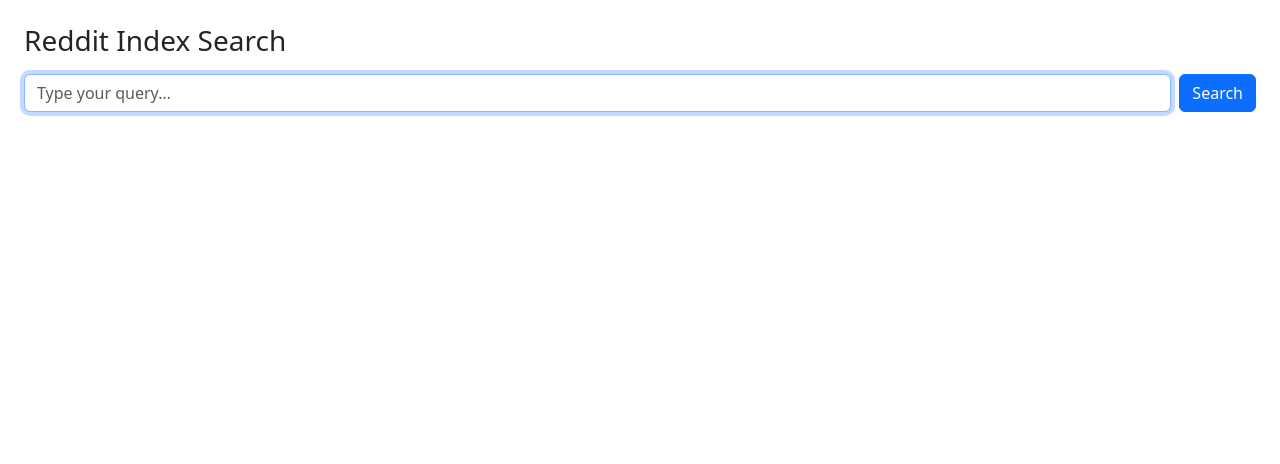
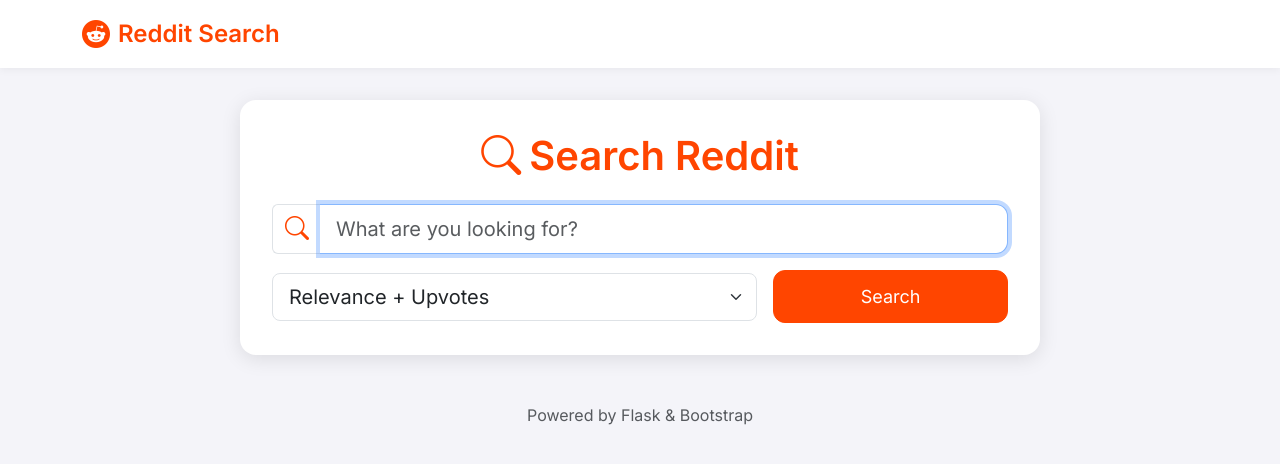
Before and after one commit to jewynny/WebCrawler, a Flask app: page / in a window 1280 px wide. Shown: the top 464 px of the page. Run offline with Flask 3, Linux system fonts and the light colour scheme.

Commit message:
Updated web UI

```diff
--- a/RedditCrawler/indexing/indexer.py
+++ b/RedditCrawler/indexing/indexer.py
@@ -26,9 +26,12 @@
 
 
                         doc.add(StringField("id", post.get("id", "") or "", Field.Store.YES))
+
                         author = post.get("author")
                         if author and isinstance(author, str):
                             doc.add(StringField("author", author, Field.Store.YES))
+
+                        print("Indexing author:", repr(author))
 
                         doc.add(StringField("subreddit", post.get("subreddit", "") or "", Field.Store.YES))
                         doc.add(StringField("url", post.get("url", "") or "", Field.Store.YES))
--- a/app.py
+++ b/app.py
@@ -36,6 +36,7 @@
     lucene.getVMEnv().attachCurrentThread()
 
     qstring = request.form.get("q", "").strip()
+    rank_method = request.form.get("rank_method", "combined") # ec
     if not qstring:
         return render_template("search.html", error="Enter a query")
 
@@ -44,17 +45,34 @@
     hits         = searcher.search(lucene_query, 100).scoreDocs
     print("Hits:", len(hits))
 
-    # score = 0.8 * BM25 + 0.2 * log(1+upvotes)
+
     results = []
     for h in hits:
-        doc         = searcher.doc(h.doc)
+        # old method for scoring
+        # score = 0.8 * BM25 + 0.2 * log(1+upvotes)
+        # doc         = searcher.doc(h.doc)
+        # lucene_score = h.score
+        # upvotes      = float(doc.get("reddit_score") or 0)
+        # final_score  = 0.8 * lucene_score + 0.2 * math.log1p(upvotes)
+
+        # ec scoring method
+        doc          = searcher.doc(h.doc)
         lucene_score = h.score
         upvotes      = float(doc.get("reddit_score") or 0)
-        final_score  = 0.8 * lucene_score + 0.2 * math.log1p(upvotes)
+        pagerank     = float(doc.get("pagerank") or 0)
+
+        if rank_method == "relevance":
+            final_score = lucene_score
+        elif rank_method == "upvotes":
+            final_score = upvotes
+        # elif rank_method == "pagerank":
+        #     final_score = pagerank
+        else:  # default to combined
+            final_score = 0.8 * lucene_score + 0.2 * math.log1p(upvotes)
 
         author = doc.get("author")
         if not author:
-            author = "unknown"                          # deleted user, etc.
+            author = "blank"                          # deleted user, etc.
 
         results.append({
             "final"     : final_score,
--- a/templates/search.html
+++ b/templates/search.html
@@ -1,20 +1,114 @@
 <!doctype html>
 <html lang="en">
   <head>
+    <meta charset="UTF-8">
+    <meta name="viewport" content="width=device-width, initial-scale=1">
     <title>Reddit Search</title>
+    <link href="https://fonts.googleapis.com/css2?family=Inter:wght@400;600&display=swap" rel="stylesheet">
     <link href="https://cdn.jsdelivr.net/npm/bootstrap@5.3.3/dist/css/bootstrap.min.css" rel="stylesheet">
+    <link href="https://cdn.jsdelivr.net/npm/bootstrap-icons@1.10.5/font/bootstrap-icons.css" rel="stylesheet">
+    <style>
+      body {
+        font-family: 'Inter', sans-serif;
+        background-color: #f4f4f9;
+      }
+      .navbar {
+        background-color: #ffffff;
+        box-shadow: 0 2px 8px rgba(0,0,0,0.05);
+      }
+      .reddit-brand {
+        color: #FF4500;
+      }
+      .search-card {
+        max-width: 800px;
+        margin: 2rem auto;
+        padding: 2rem;
+        background-color: #ffffff;
+        border-radius: 1rem;
+        box-shadow: 0 4px 20px rgba(0,0,0,0.1);
+      }
+      .btn-brand {
+        background-color: #FF4500;
+        border-color: #FF4500;
+        color: #ffffff;
+        transition: transform 0.1s ease, box-shadow 0.1s ease;
+      }
+      .btn-brand:hover,
+      .btn-brand:focus {
+        background-color: #e03e00;
+        border-color: #e03e00;
+        transform: scale(1.03);
+        box-shadow: 0 6px 20px rgba(0,0,0,0.15);
+      }
+      .btn-secondary-outline {
+        color: #6c757d;
+        border-color: #6c757d;
+        background-color: transparent;
+        transition: background-color 0.1s ease;
+      }
+      .btn-secondary-outline:hover,
+      .btn-secondary-outline:focus {
+        background-color: #f8f9fa;
+      }
+      .form-control-lg {
+        border-radius: 0.75rem;
+      }
+      .btn-brand-lg {
+        border-radius: 0.75rem;
+        font-size: 1.125rem;
+        padding: 0.75rem 1.5rem;
+      }
+      footer {
+        background-color: transparent;
+      }
+    </style>
   </head>
-  <body class="p-4">
-    <h3>Reddit Index Search</h3>
-    <form action="/search" method="post" class="d-flex mt-3">
-      <input name="q" class="form-control me-2" placeholder="Type your query…" autofocus>
-      <button class="btn btn-primary" type="submit">Search</button>
-    </form>
+  <body>
+    <nav class="navbar navbar-expand-lg">
+      <div class="container">
+        <a class="navbar-brand d-flex align-items-center reddit-brand" href="/">
+          <i class="bi bi-reddit fs-3 me-2"></i>
+          <span class="fs-4 fw-semibold">Reddit Search</span>
+        </a>
+      </div>
+    </nav>
 
-    {% if error %}
-      <div class="text-danger mt-2">{{ error }}</div>
-    {% endif %}
+    <div class="search-card">
+      <h1 class="text-center mb-4 fw-bold">
+        <a href="/" class="text-decoration-none reddit-brand">
+          <i class="bi bi-search me-2"></i>Search Reddit
+        </a>
+      </h1>
+      <form action="/search" method="post">
+        <div class="input-group mb-3">
+          <span class="input-group-text bg-white border-end-0"><i class="bi bi-search fs-4 reddit-brand"></i></span>
+          <input name="q" type="text" class="form-control form-control-lg border-start-0" placeholder="What are you looking for?" required autofocus>
+        </div>
+        <div class="row g-3 align-items-center">
+          <div class="col-sm-8">
+            <select name="rank_method" class="form-select form-select-lg">
+              <option value="combined" selected>Relevance + Upvotes</option>
+              <option value="relevance">Relevance</option>
+              <option value="upvotes">Upvotes</option>
+            </select>
+          </div>
+          <div class="col-sm-4 text-sm-end">
+            <button type="submit" class="btn btn-brand btn-brand-lg w-100">Search</button>
+          </div>
+        </div>
+      </form>
 
-    {% block body %}{% endblock %}
+      {% if error %}
+        <div class="alert alert-danger mt-4">{{ error }}</div>
+      {% endif %}
+
+      {% block body %}{% endblock %}
+    </div>
+
+    <footer class="text-center text-muted py-3">
+      Powered by Flask &amp; Bootstrap
+    </footer>
+
+    <script src="https://cdn.jsdelivr.net/npm/bootstrap@5.3.3/dist/js/bootstrap.bundle.min.js"></script>
   </body>
 </html>
```
Also changed, not shown: templates/results.html (+26 -14 lines).
